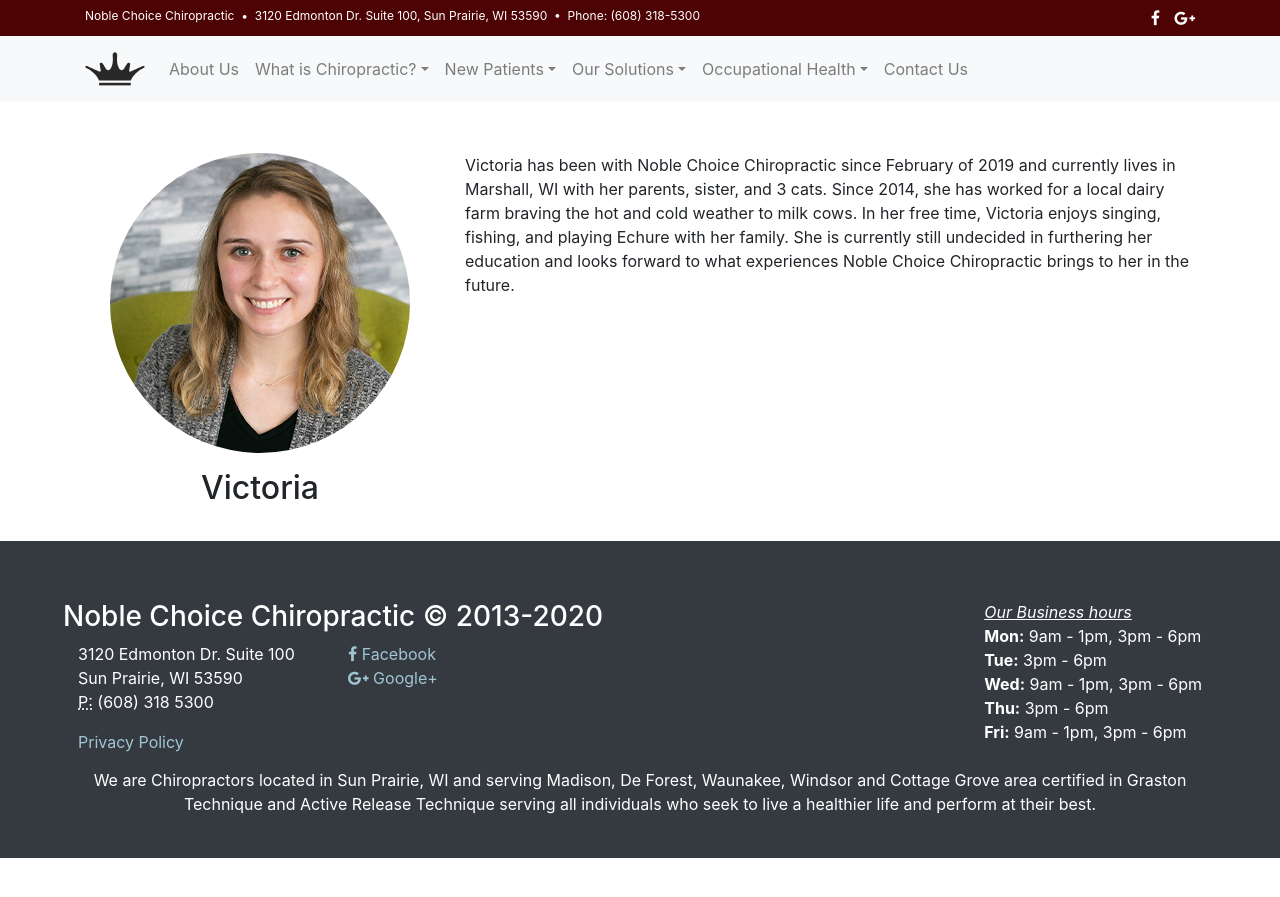
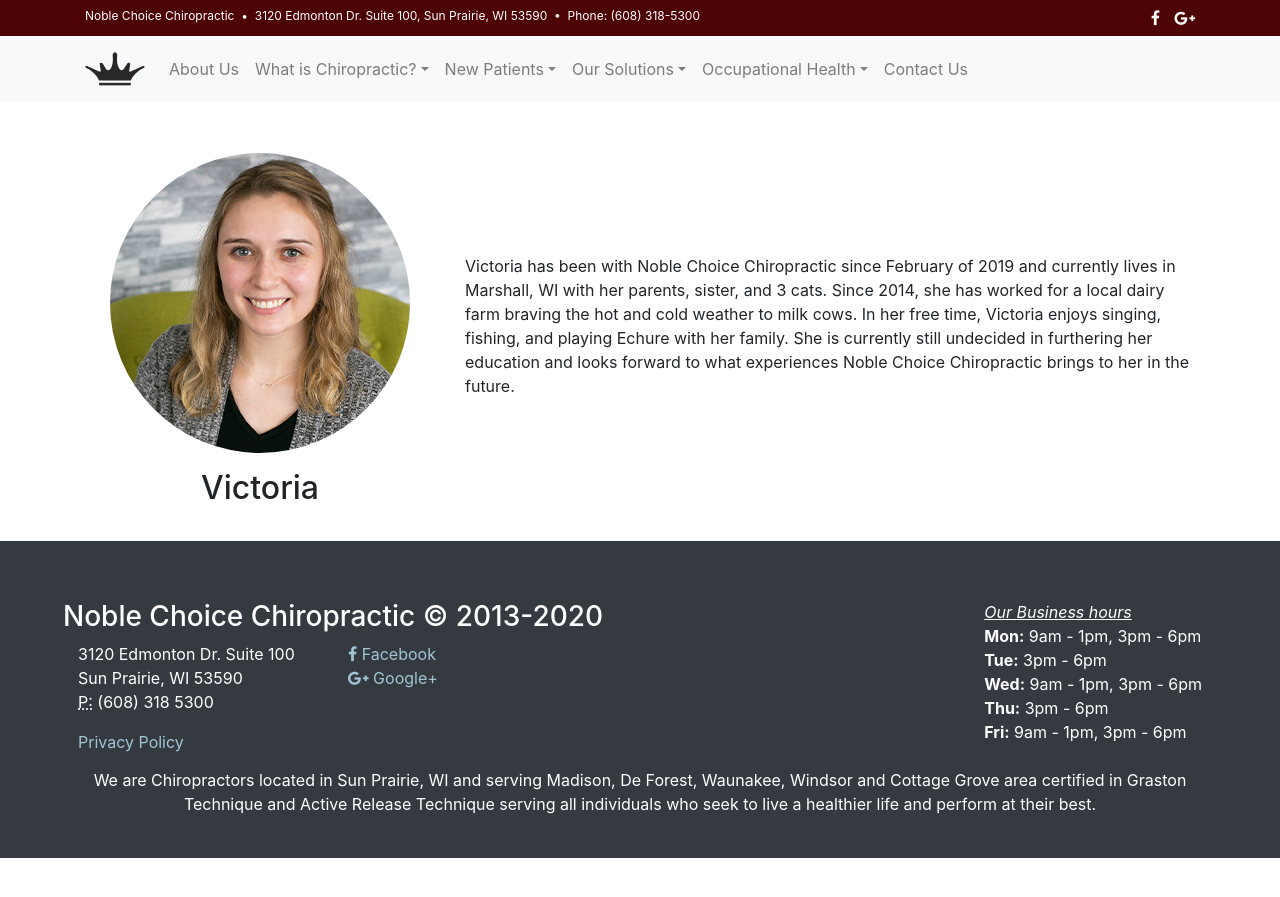
Before and after one commit to ajwahlb/nobleChoice, a Jekyll site: the page built from _pages/victoria.html, in a window 1280 px wide. Shown: the top 897 px of the page. Built offline with Jekyll 4.4.1, drawn with Linux system fonts in a browser that asks for light colours; nearby versions of some CDN libraries.

Commit message:
Update victoria.html

```diff
--- a/_pages/victoria.html
+++ b/_pages/victoria.html
@@ -12,7 +12,7 @@
 			<div class="page-header"></div>
 		</div>
 	</div>
-	<div class="row">
+	<div class="row d-flex align-items-center">
 		<div class="col-md-4 text-center">
 			<img src="/images/about-us/victoria.jpg" alt="Victoria" class="rounded-circle mb-3"/>
 			<h2>Victoria</h2>
```
